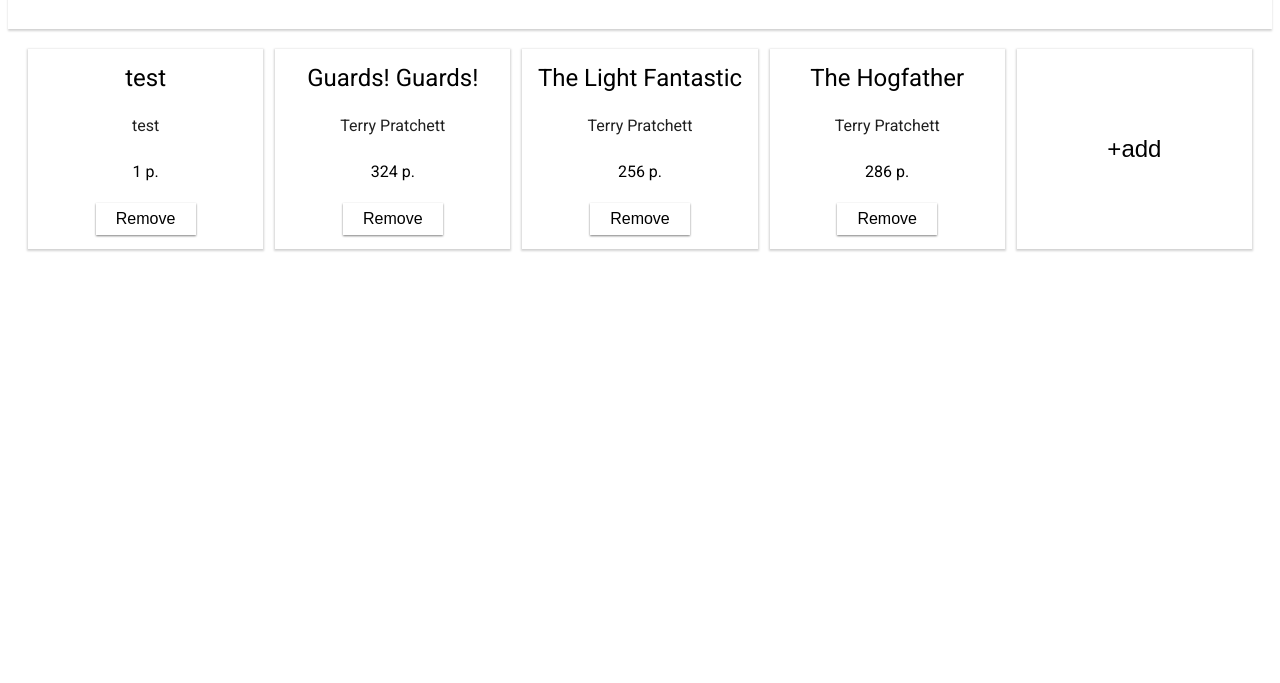
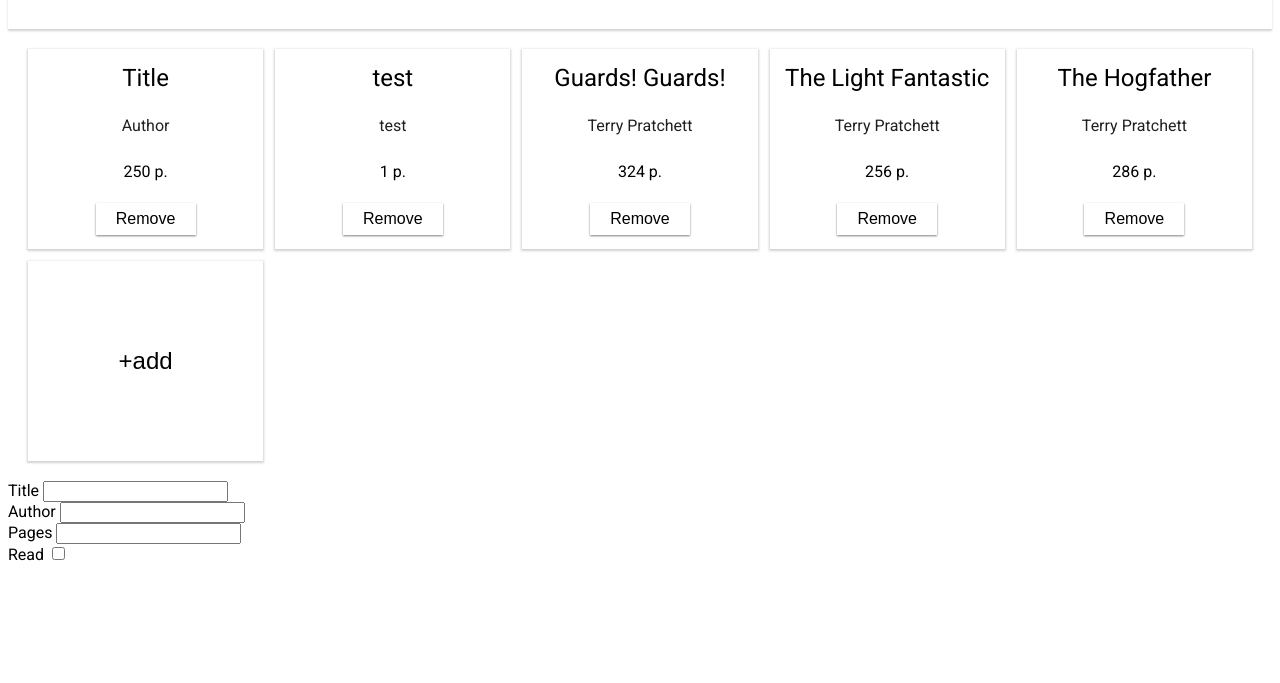
Before and after one commit to nikolaizhnikolov/js_portfolio, a plain HTML site: page library/index.html in a window 1280 px wide. Shown: the part 79-762 px from the top of the page. Drawn offline with Linux system fonts and the light colour scheme.

Commit message:
Add form skeleton

```diff
--- a/library/index.html
+++ b/library/index.html
@@ -17,9 +17,38 @@
     </header>
     <div class="content">
         <div class="books">
+            <div class="book">
+                <div class="book__title"> Title </div>
+                <div class="book__author"> Author </div>
+                <div class="book__pages"> 250 </div>
+                <button class="removeBookButton">
+                    Remove
+                </button>
+            </div>
             <button class="addBookButton">
                 +add
             </button>
+        </div>
+        <div class="overlay"></div>
+        <div class="addBookContainer">
+            <form class="addBookForm" action="#" method="get">
+                <div class="inputField">
+                    <label for="title">Title</label>
+                    <input name="title" type="text" required >
+                </div>
+                <div class="inputField">
+                    <label for="author">Author</label>
+                    <input name="author" type="text" required>
+                </div>
+                <div class="inputField">
+                    <label for="pages">Pages</label>
+                    <input name="pages" type="number" required>
+                </div>
+                <div class="inputField">
+                    <label for="read">Read</label>
+                    <input name="read" type="checkbox" required>
+                </div>
+            </form>
         </div>
     </div>
     <footer class="footer">
```
